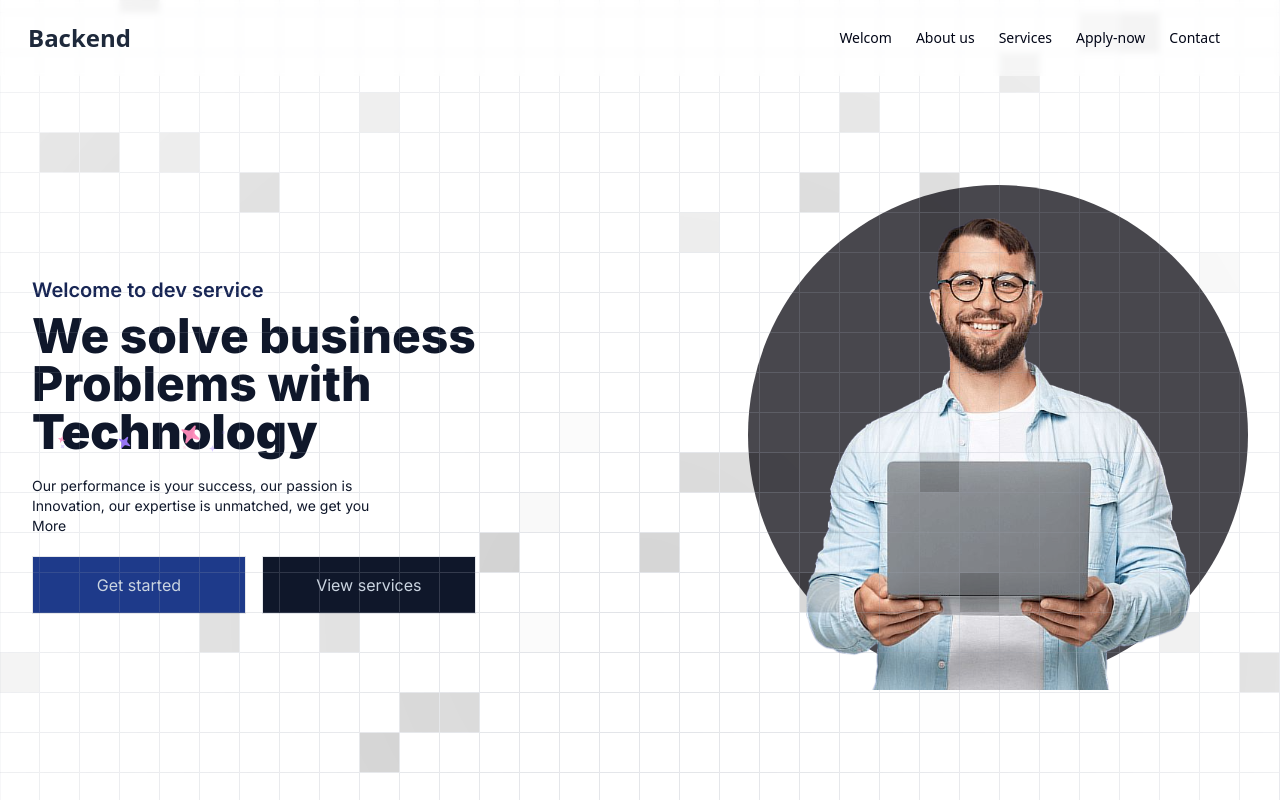
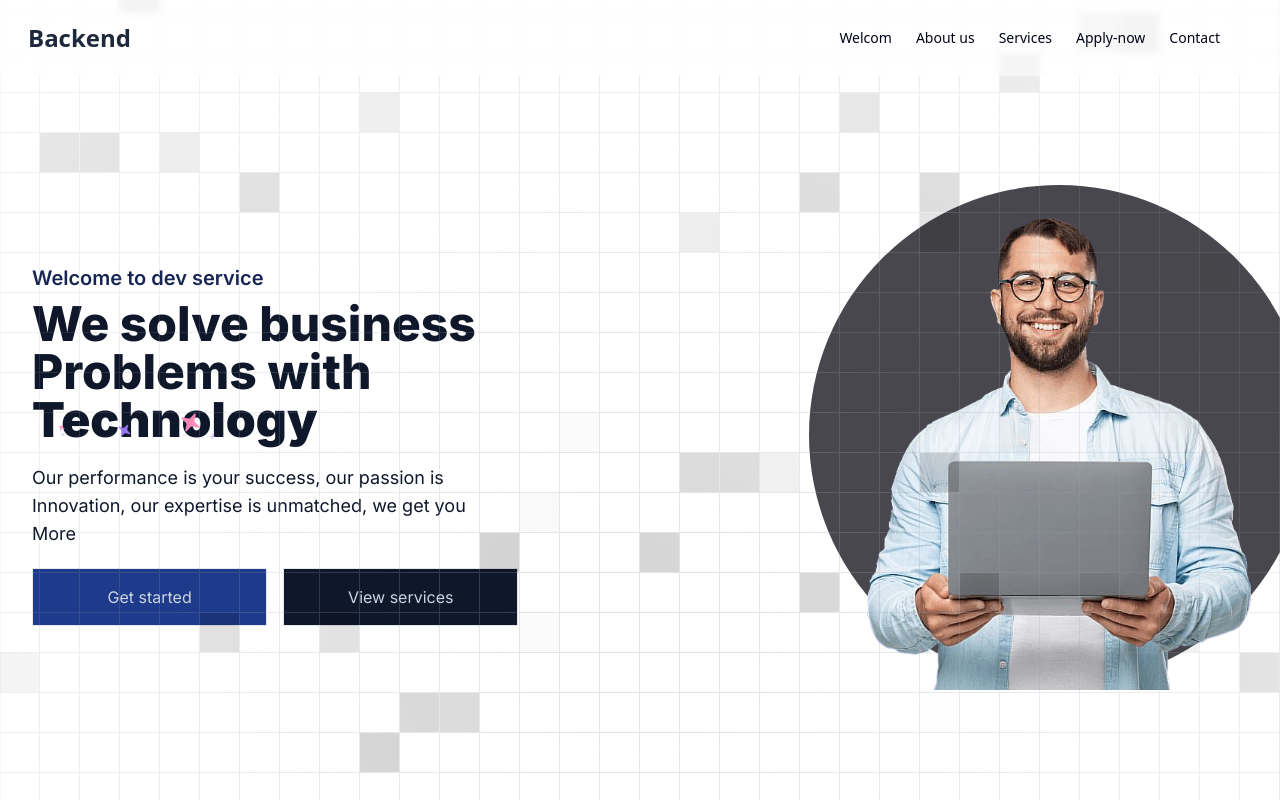
Before and after one commit to tchasinga/devservice, a Next.js app: page / in a window 1280 px wide. Shown: the top 800 px of the page. Built offline with nearby package versions, Linux system fonts and the light colour scheme.

Commit message:
new push is added now

```diff
--- a/src/app/Components/Ui/Heros.jsx
+++ b/src/app/Components/Ui/Heros.jsx
@@ -1,5 +1,4 @@
-
-"use client"
+"use client";
 import React, { useState, useEffect } from "react";
 import myImgIsadded from "../Images/REdI.png";
 import Image from "next/image";
@@ -34,7 +33,7 @@ export default function Heros() {
     <div className="relative w-full py-[200px] px-4 md:px-8">
       <div className="flex flex-col md:flex-row justify-between items-center max-w-screen-xl mx-auto onrespo">
         {/* New first div */}
-        <div className="flex flex-col justify-center text-center md:text-left">
+        <div className="flex flex-col justify-center text-center md:text-left lg:w-[40%] md:w-[73%]">
           <p className="text-blue-950 font-semibold text-lg md:text-xl">
             Welcome to dev service
           </p>
@@ -48,11 +47,14 @@ export default function Heros() {
               />
             </h1>
           </div>
-          <div className="my-5 text-slate-900 font-normal text-sm">
-            <p>Our performance is your success, our passion is</p>
-            <p>Innovation, our expertise is unmatched, we get you</p>
-            <p>More</p>
+          <div className="my-5 text-slate-900 font-normal text-sm md:text-base lg:text-lg  md:w-full">
+            <p className="">Our performance is your success, our passion is</p>
+            <p className="">
+              Innovation, our expertise is unmatched, we get you
+            </p>
+            <p className="">More</p>
           </div>
+
           <div className="flex flex-col md:flex-row items-center w-full gap-4">
             <div className="bg-blue-900 text-slate-300 p-4 cursor-pointer duration-500 flex justify-center items-center border w-full md:w-1/2">
               <p>Get started</p>
@@ -64,10 +66,10 @@ export default function Heros() {
         </div>
 
         {/* Second div is here */}
-        <div className="flex justify-center items-center">
+        <div className="flex justify-center items-center  md:relative md:left-[5%]">
           <div className="w-full relative">
             <div
-              className="w-[500px] h-[500px] top-[-3%] right-0 left-0 bottom-0 absolute z-[-9999] rounded-full"
+              className="lg:w-[500px] lg:h-[500px] top-[-3%]  absolute z-[-9999] rounded-full md:w-[300px] md:h-[300px]"
               style={{
                 backgroundColor: bgColor,
                 transition: "background-color 1s ease",
```
